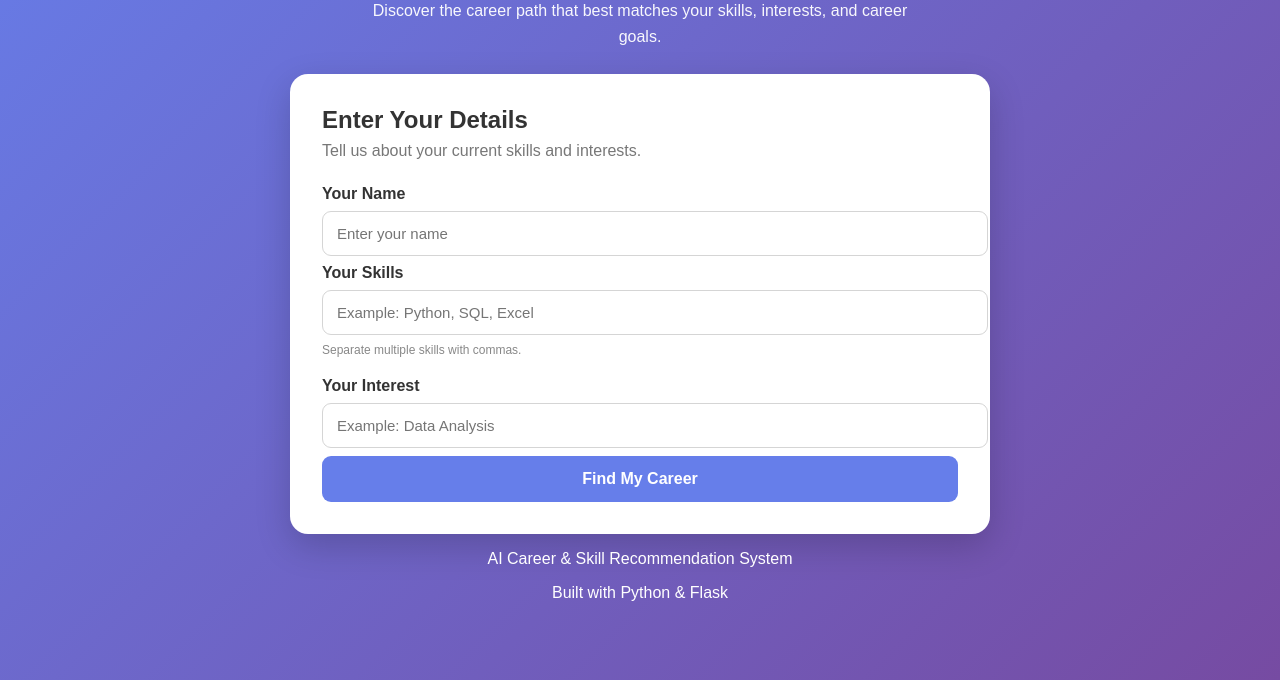
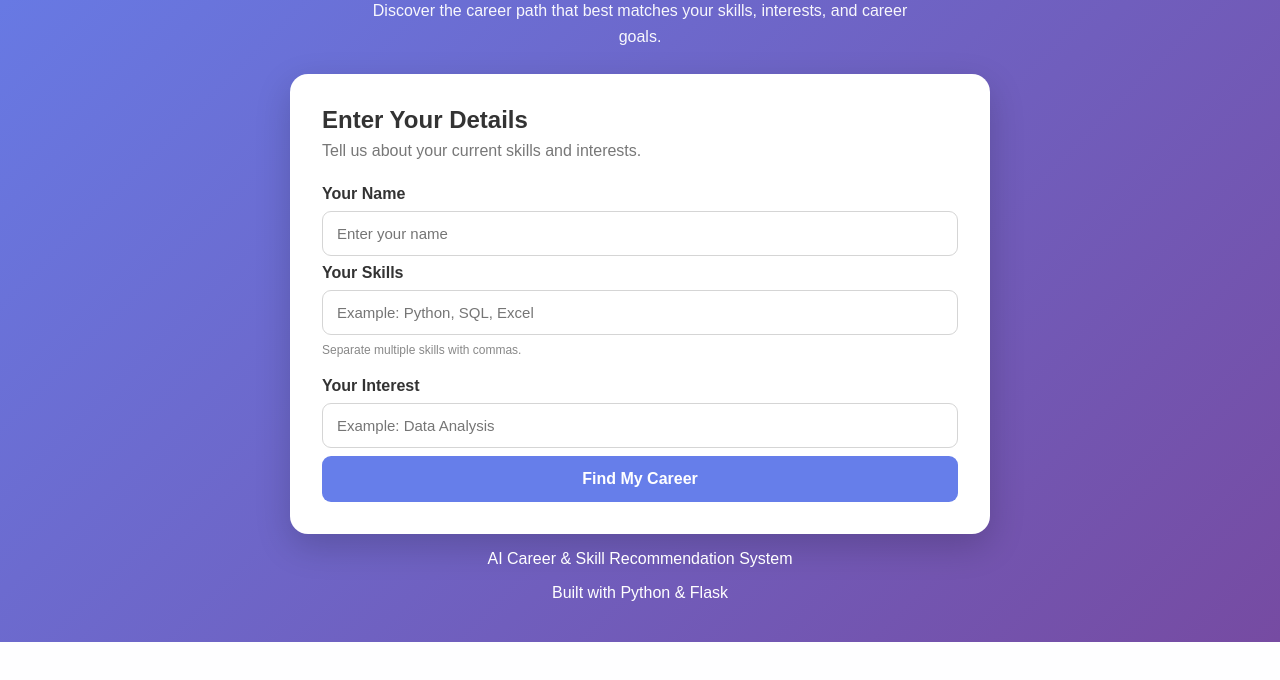
Before and after one commit to ashwithathaluri06-ai/AI-Carrer-Skill-Recomendation-System, a Flask app: page / in a window 1280 px wide. Shown: the part 200-880 px from the top of the page. After the commit the page ends 842 px from the top, so only its background shows below. Run offline with Flask 3, Linux system fonts and the light colour scheme.

Commit message:
Remove CSS code block comments from style.css

````diff
--- a/static/style.css
+++ b/static/style.css
@@ -1,4 +1,3 @@
-```css
 * {
     box-sizing: border-box;
 }
@@ -353,4 +352,3 @@ footer {
     text-align: center;
     color: white;
     mar
-```
````
